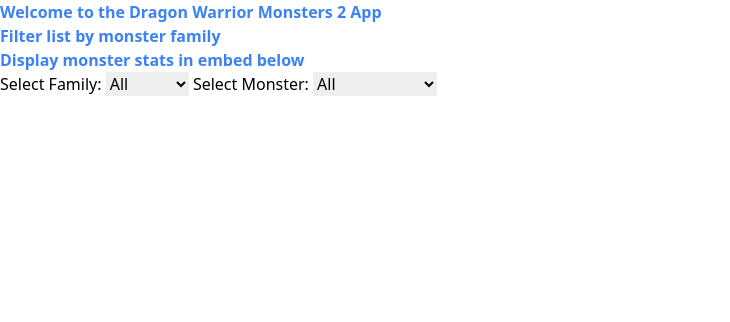
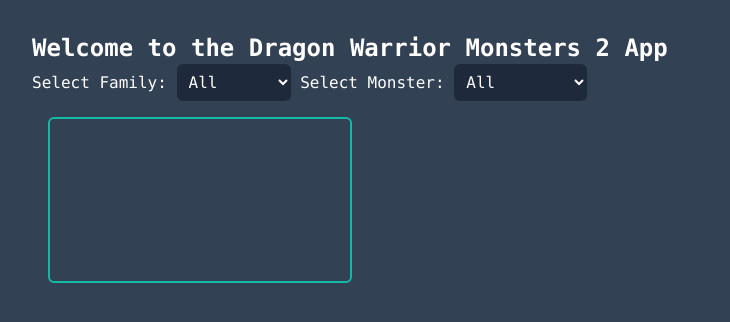
Before and after one commit to 0ceanSlim/dwm-app, a Flask app: page / in a window 1280 px wide. Shown: the top 322 px of the page, without its empty margins (0-730 px from the left). Run offline with Flask 3, Linux system fonts and the light colour scheme; data comes from the database, SQL or seed files in the repository.

Commit message:
added some tailwind styling

```diff
--- a/static/style/output.css
+++ b/static/style/output.css
@@ -544,11 +544,139 @@ video {
   position: static;
 }
 
+.m-4 {
+  margin: 1rem;
+}
+
+.ml-4 {
+  margin-left: 1rem;
+}
+
+.mt-4 {
+  margin-top: 1rem;
+}
+
+.mr-2 {
+  margin-right: 0.5rem;
+}
+
+.mb-2 {
+  margin-bottom: 0.5rem;
+}
+
+.mt-2 {
+  margin-top: 0.5rem;
+}
+
+.flex {
+  display: flex;
+}
+
+.grid {
+  display: grid;
+}
+
+.h-fit {
+  height: -moz-fit-content;
+  height: fit-content;
+}
+
+.h-auto {
+  height: auto;
+}
+
+.w-fit {
+  width: -moz-fit-content;
+  width: fit-content;
+}
+
+.w-auto {
+  width: auto;
+}
+
+.w-full {
+  width: 100%;
+}
+
+.grid-cols-2 {
+  grid-template-columns: repeat(2, minmax(0, 1fr));
+}
+
+.grid-cols-1 {
+  grid-template-columns: repeat(1, minmax(0, 1fr));
+}
+
+.gap-2 {
+  gap: 0.5rem;
+}
+
+.gap-1 {
+  gap: 0.25rem;
+}
+
+.rounded-sm {
+  border-radius: 0.125rem;
+}
+
+.rounded-md {
+  border-radius: 0.375rem;
+}
+
+.border-2 {
+  border-width: 2px;
+}
+
+.border-black {
+  --tw-border-opacity: 1;
+  border-color: rgb(0 0 0 / var(--tw-border-opacity));
+}
+
+.border-teal-500 {
+  --tw-border-opacity: 1;
+  border-color: rgb(20 184 166 / var(--tw-border-opacity));
+}
+
+.bg-slate-700 {
+  --tw-bg-opacity: 1;
+  background-color: rgb(51 65 85 / var(--tw-bg-opacity));
+}
+
+.bg-slate-800 {
+  --tw-bg-opacity: 1;
+  background-color: rgb(30 41 59 / var(--tw-bg-opacity));
+}
+
+.p-2 {
+  padding: 0.5rem;
+}
+
+.p-4 {
+  padding: 1rem;
+}
+
+.font-mono {
+  font-family: ui-monospace, SFMono-Regular, Menlo, Monaco, Consolas, "Liberation Mono", "Courier New", monospace;
+}
+
+.text-2xl {
+  font-size: 1.5rem;
+  line-height: 2rem;
+}
+
 .font-bold {
   font-weight: 700;
+}
+
+.font-black {
+  font-weight: 900;
 }
 
 .text-blue-500 {
   --tw-text-opacity: 1;
   color: rgb(59 130 246 / var(--tw-text-opacity));
 }
+
+.text-white {
+  --tw-text-opacity: 1;
+  color: rgb(255 255 255 / var(--tw-text-opacity));
+}
--- a/templates/index.html
+++ b/templates/index.html
@@ -7,24 +7,26 @@
     <link rel="stylesheet" href="../static/style/output.css">
     <script src="{{ url_for('static', filename='js/index.js') }}"></script>
 </head>
-<body>
-    <h1 class="font-bold text-blue-500">Welcome to the Dragon Warrior Monsters 2 App</h1>
+<body class="p-4 m-4 font-mono text-white bg-slate-700">
+    <h1 class="text-2xl font-black text-white">Welcome to the Dragon Warrior Monsters 2 App</h1>
 
     <div>
-        <h2 class="font-bold text-blue-500">Filter list by monster family<br>
-        Display monster stats in embed below</h2>
-
         <label for="familyDropdown">Select Family:</label>
-        <select id="familyDropdown">
-            <option value="">All Families</option>
+        <select id="familyDropdown" class="p-2 rounded-md bg-slate-800">
+            <option value="" >All Families</option>
         </select>
 
         <label for="monsterDropdown">Select Monster:</label>
-        <select id="monsterDropdown">
+        <select id="monsterDropdown" class="p-2 rounded-md bg-slate-800">
             <option value="">All Monsters</option>
         </select>
 
-        <iframe id="monsterIframe" src="" width="fit" height="fit" frameborder="0"></iframe>
+        <iframe id="monsterIframe" src="" class="w-auto mt-4 ml-4 border-2 border-teal-500 rounded-md" onload="resizeIframe(this)"></iframe>
     </div>
+    <script>
+        function resizeIframe(iframe) {
+            iframe.style.height = iframe.contentWindow.document.body.scrollHeight+ 16 +'px';
+        }
+    </script>
 </body>
 </html>
```
Also changed, not shown: templates/monsters.html (+20 -13 lines).
